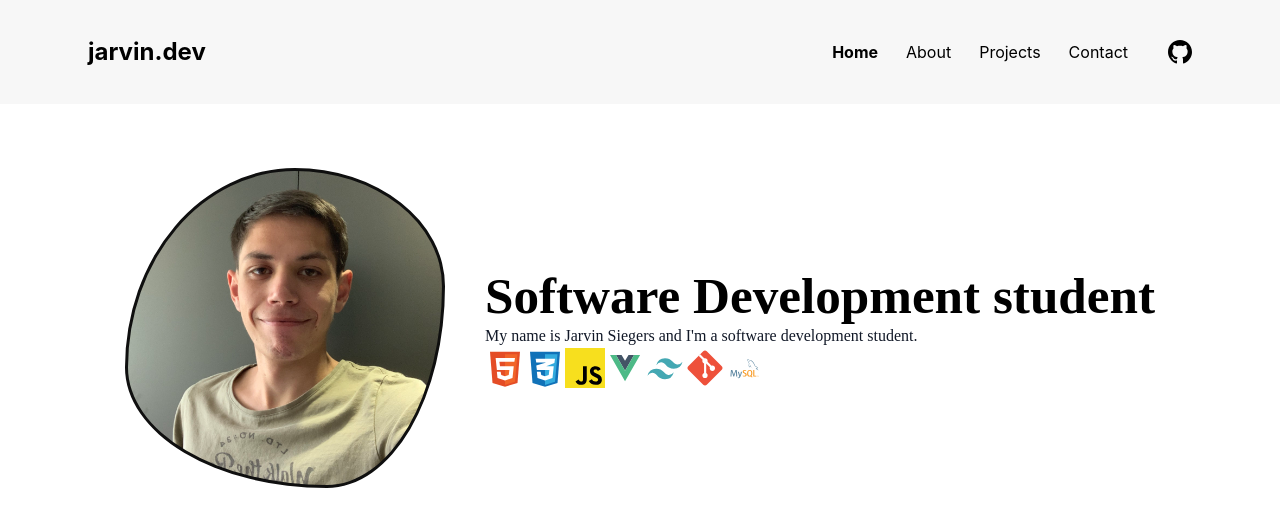
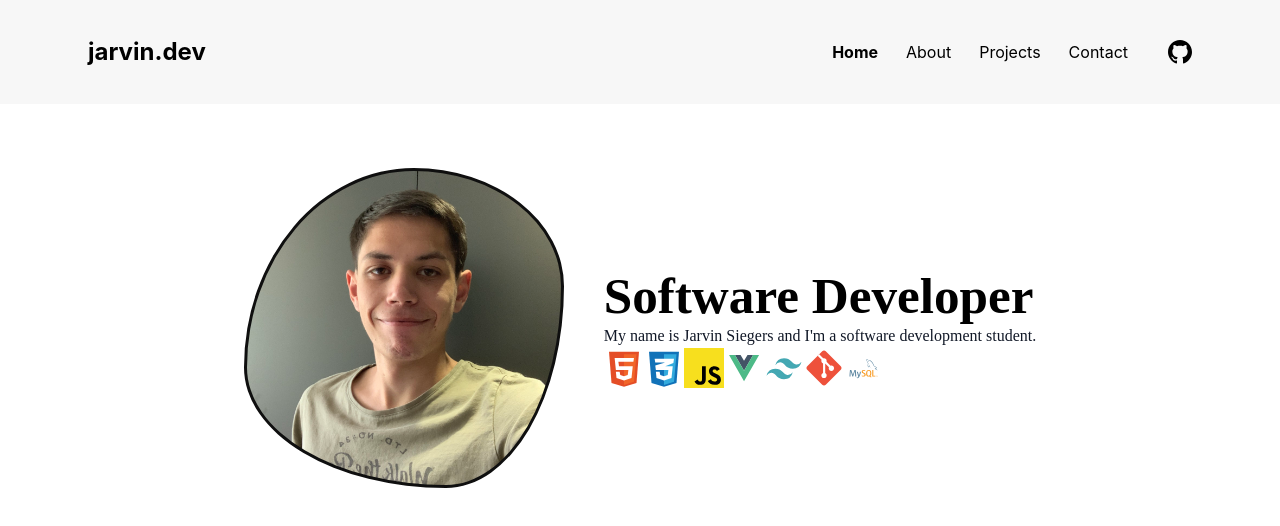
Before and after one commit to jarvin-s/portfolio, a Vue app: page / in a window 1280 px wide. Shown: the top 526 px of the page. Built offline with nearby package versions, Linux system fonts and the light colour scheme.

Commit message:
Change title on home

```diff
--- a/src/views/Home.vue
+++ b/src/views/Home.vue
@@ -5,7 +5,7 @@
                 <div class="hero-main flex justify-center items-center gap-10 flex-col md:flex-row relative">
                     <div class="hero-img"></div>
                     <div class="hero-text">
-                        <h1 class="font-bold font-sans">Software Development student</h1>
+                        <h1 class="font-bold font-sans">Software Developer</h1>
                         <p class="text-gray-900 font-sans">My name is Jarvin Siegers and I'm a software
                             development student.</p>
                         <ul class="flex flex-row">
@@ -24,7 +24,7 @@
     </section>
 </template>
 
-<script setup>
+<script>
 </script>
 
 <style>
```
